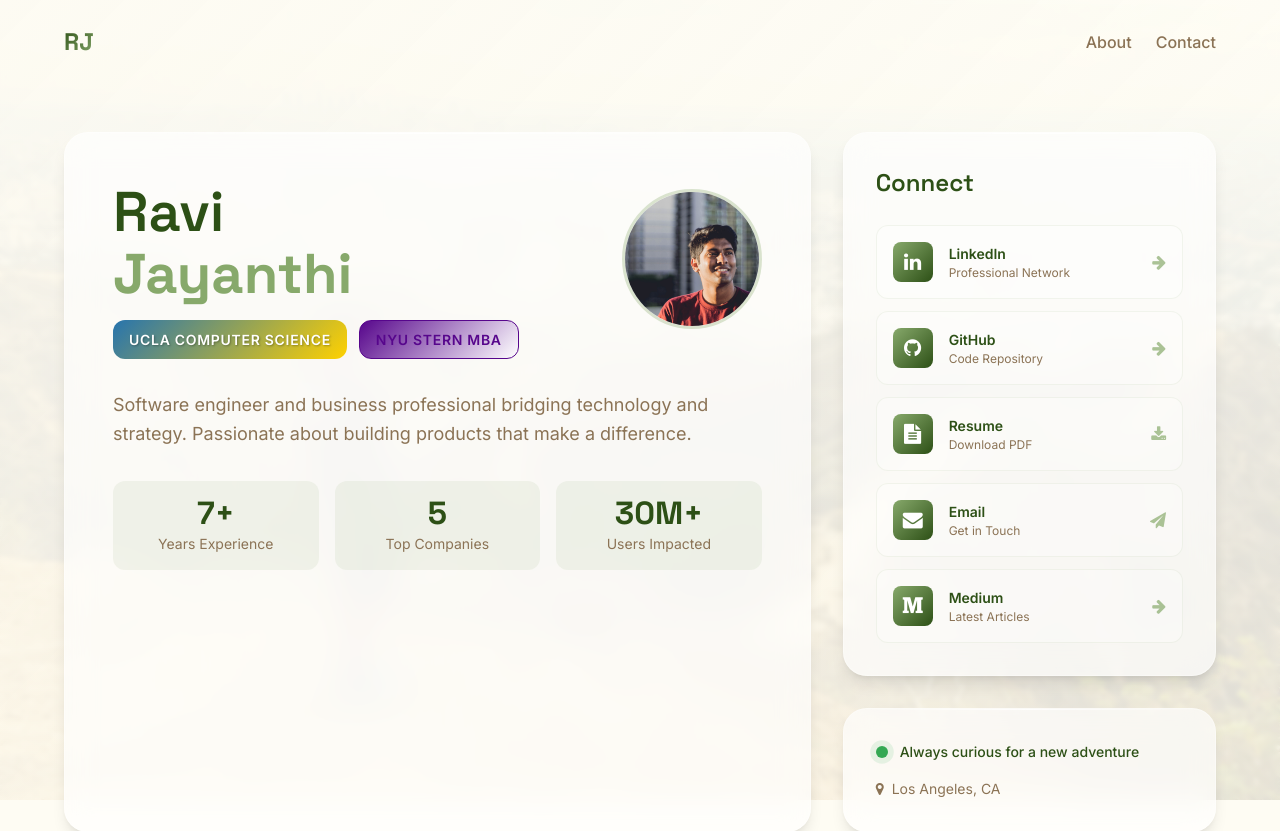
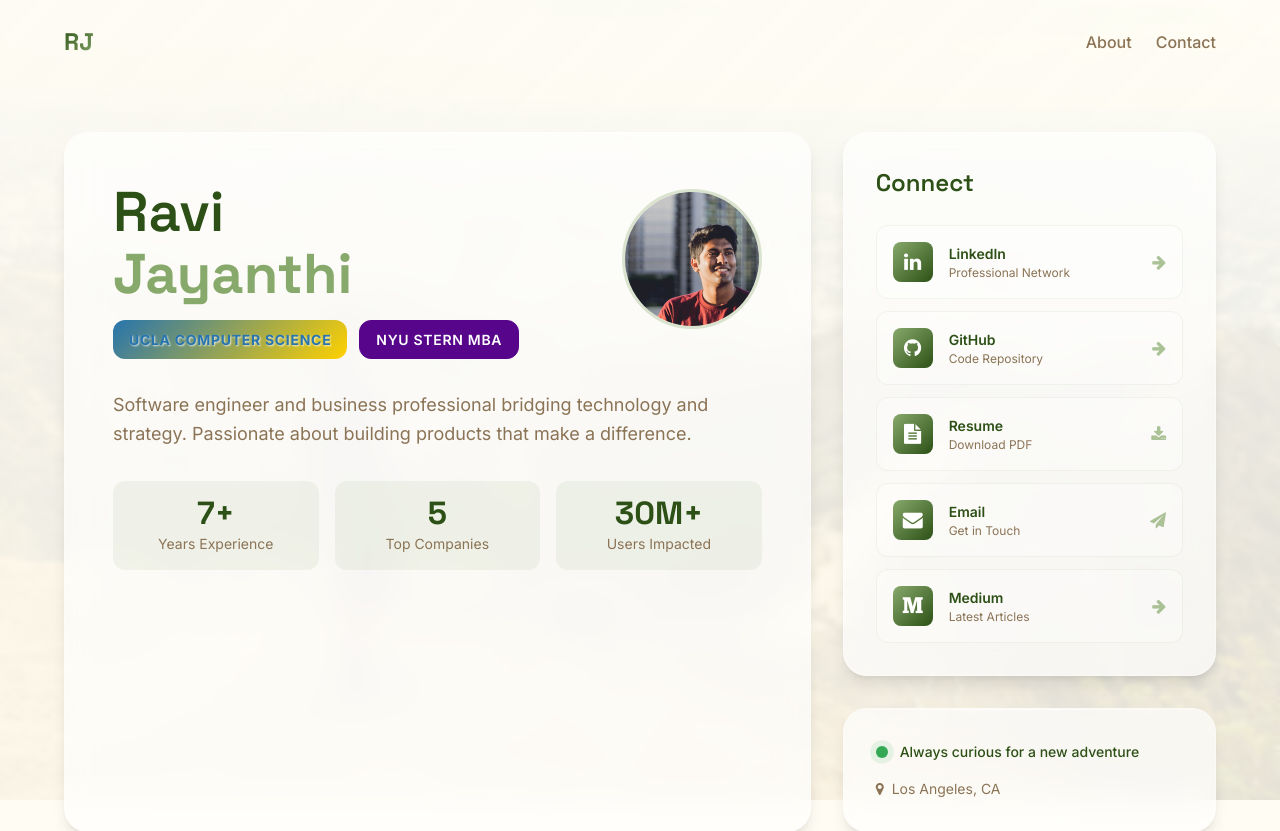
Before and after one commit to ravikjay/ravikjay.github.io, a PHP site: page / in a window 1280 px wide. Shown: the top 831 px of the page. Run offline with PHP 8.4, Linux system fonts and the light colour scheme.

Commit message:
fix NYU tag color scheme

```diff
--- a/css/style.css
+++ b/css/style.css
@@ -333,13 +333,14 @@ body {
 
 .tag-ucla {
   background: linear-gradient(135deg, var(--ucla-blue), var(--ucla-gold));
-  color: white;
-  text-shadow: 1px 1px 2px rgba(0, 0, 0, 0.3);
+  color: var(--ucla-blue);
+  text-shadow: 1px 1px 2px rgba(255, 255, 255, 0.8);
+  font-weight: 700;
 }
 
 .tag-nyu {
-  background: linear-gradient(135deg, var(--nyu-violet), var(--nyu-white));
-  color: var(--nyu-violet);
+  background: var(--nyu-violet);
+  color: var(--nyu-white);
   border: 1px solid var(--nyu-violet);
 }
 
```
